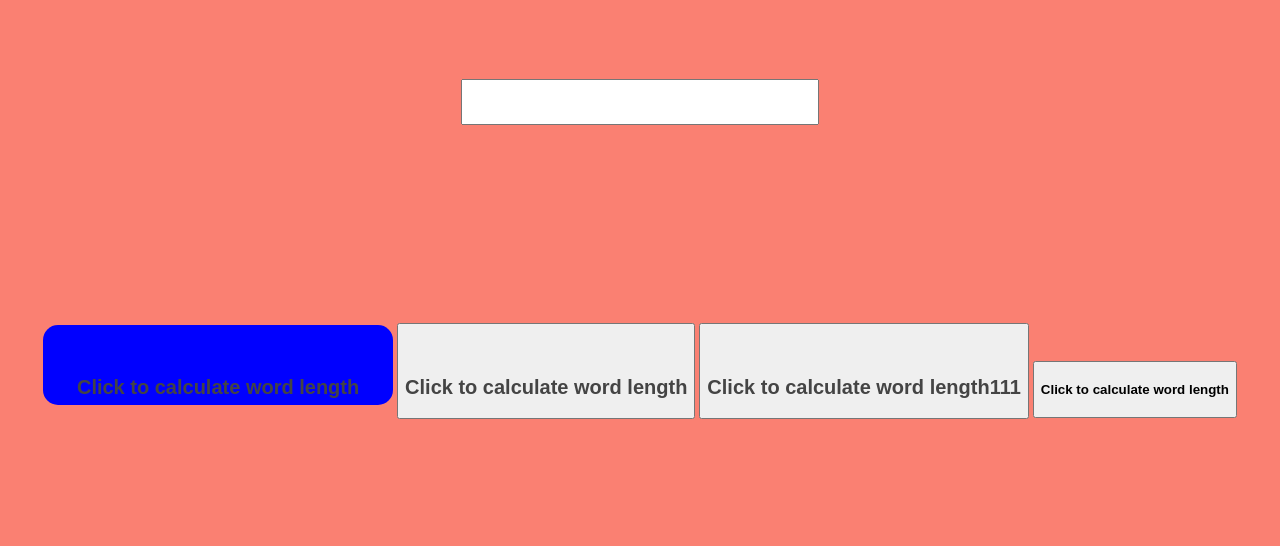
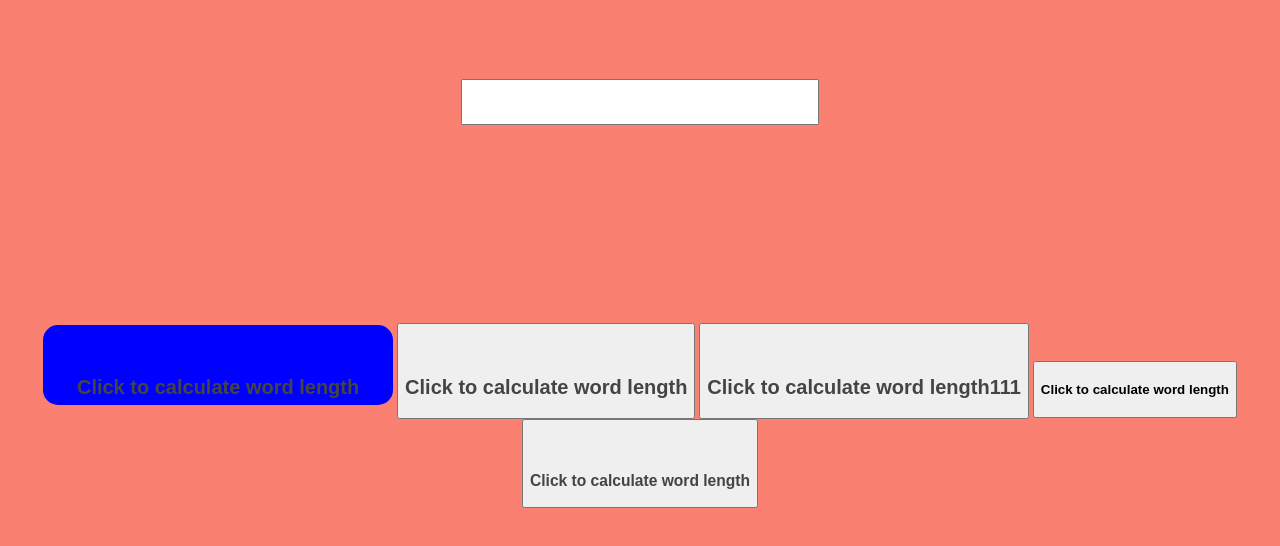
Before and after one commit to miroslavprodyna/Git-training, a plain HTML site: page index.html in a window 1280 px wide. Shown: the part 108-654 px from the top of the page. Drawn offline with Linux system fonts and the light colour scheme.

Commit message:
adding new button

```diff
--- a/index.html
+++ b/index.html
@@ -15,6 +15,7 @@
 <button id="btn1"><h2>Click to calculate word length</h2></button>
 <button id="btn2"><h2>Click to calculate word length111</h2></button>
 <button id="btn4"><h4>Click to calculate word length</h4></button>
+<button id="btn6"><h3>Click to calculate word length</h3></button>
 <script src="app.js"></script>
 </body>
 </html>
```
